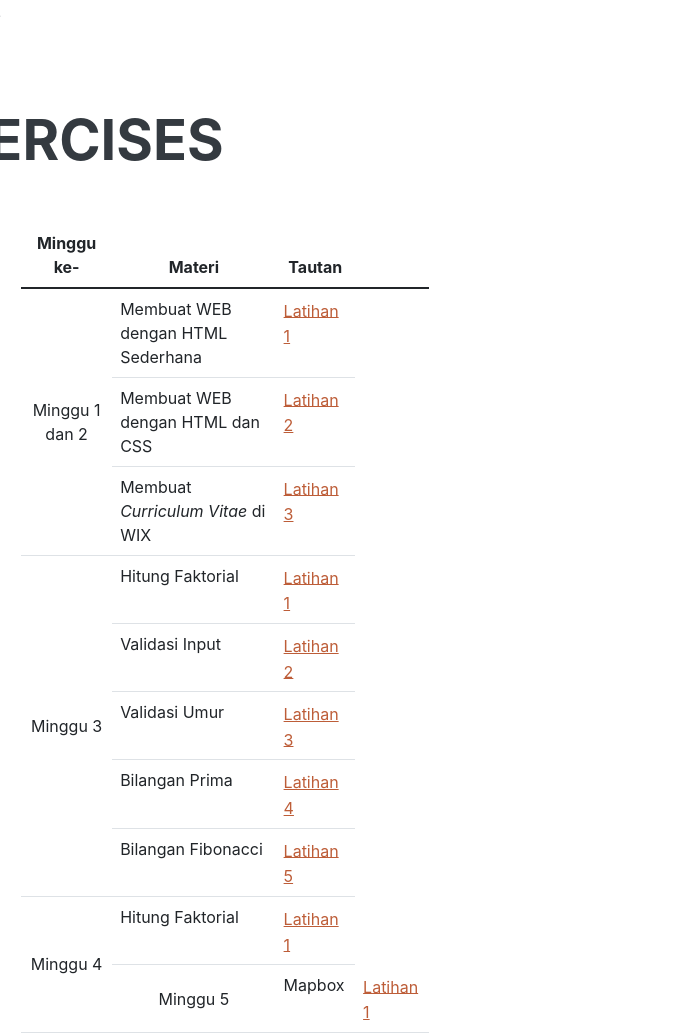
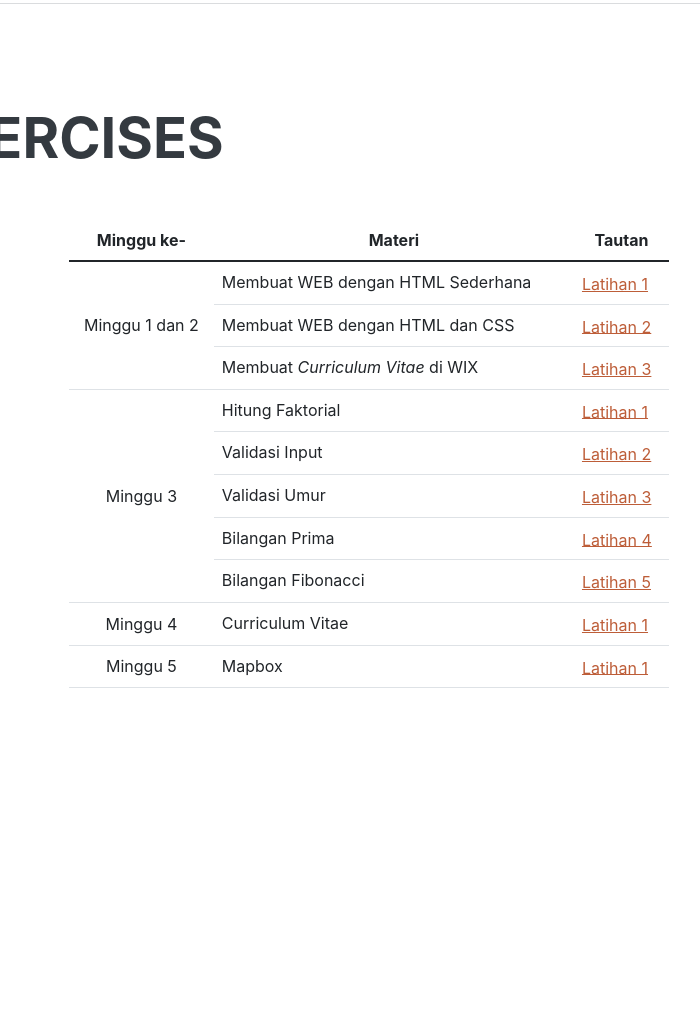
Before and after one commit to RaffiSatya/RaffiSatya.github.io, a plain HTML site: page Minggu 4/index.html in a window 1280 px wide. Shown: the part 6828-7863 px from the top of the page, without its empty margins (407-1107 px from the left). After the commit the page ends 7632 px from the top, so only its background shows below. Drawn offline with nearby package versions, Linux system fonts and the light colour scheme; a web font is replaced by a local one.

Commit message:
menambahkan

```diff
--- a/Minggu 4/index.html
+++ b/Minggu 4/index.html
@@ -254,84 +254,11 @@
                     </ul>
                 </div>
             </section>
-            hr class="m-0" />
+            <hr class="m-0" />
             <!-- Exercises-->
             <section class="resume-section" id="exercises">
                 <div class="resume-section-content">
                     <h2 class="mb-5">Exercises</h2>
-                    <div class="d-flex flex-column flex-md-row justify-content-between mb-5">
-                        <div class="row justify-content-center table-responsive">
-    <div class="table-responsive col-md-8">
-      <table class="table">
-        <thead>
-          <tr>
-            <th scope="col" class="text-center">Minggu ke-</th>
-            <th scope="col" class="text-center">Materi</th>
-            <th scope="col" class="text-center">Tautan</th>
-          </tr>
-        </thead>
-        <tbody class="table-group-divider">
-          <tr>
-            <td rowspan="3" class="align-middle text-center">Minggu 1 dan 2</td>
-            <td>Membuat WEB dengan HTML Sederhana</td>
-            <td><a href="Minggu 1/Latihan 1/index.html" target="_ blank" class="align-middle text-center">Latihan 1</a></td>
-          </tr>
-          <tr>
-            <td>Membuat WEB dengan HTML dan CSS</td>
-            <td><a href="Minggu 1/Latihan 2/index.html" target="_ blank" class="align-middle text-center">Latihan 2</a></td>
-          </tr>
-          <tr>
-            <td>Membuat <i>Curriculum Vitae</i> di WIX</td>
-            <td><a href="Minggu 1/Latihan 3/index.html" target="_ blank" class="align-middle text-center">Latihan 3</a></td>
-          </tr>
-          <tr>
-            <td rowspan="5" class="text-center align-middle">Minggu 3</td>
-            <td>Hitung Faktorial</td>
-            <td><a href="Minggu 3/Latihan 1/index.html" target="_ blank" class="align-middle text-center">Latihan 1</a></td>
-          </tr>
-          <tr>
-            <td>Validasi Input</td>
-            <td><a href="Minggu 3/Latihan 2/index.html" target="_ blank" class="align-middle text-center">Latihan 2</a></td>
-          </tr>
-          <tr>
-            <td>Validasi Umur</td>
-            <td><a href="Minggu 3/Latihan 3/index.html" target="_ blank" class="align-middle text-center">Latihan 3</a></td>
-          </tr>
-          <tr>
-            <td>Bilangan Prima</td>
-            <td><a href="Minggu 3/Latihan 4/index.html" target="_ blank" class="align-middle text-center">Latihan 4</a></td>
-          </tr>
-          <tr>
-            <td>Bilangan Fibonacci</td>
-            <td><a href="Minggu 3/Latihan 5/index.html" target="_ blank" class="align-middle text-center">Latihan 5</a></td>
-          </tr>
-          <tr>
-            <td rowspan="5" class="text-center align-middle">Minggu 4</td>
-            <td>Hitung Faktorial</td>
-            <td><a href="Minggu 4/index.html" target="_ blank" class="align-middle text-center">Latihan 1</a></td>
-          </tr>
-          <tr>
-            <td rowspan="5" class="text-center align-middle">Minggu 5</td>
-            <td>Mapbox</td>
-            <td><a href="Minggu 5/index.html" target="_ blank" class="align-middle text-center">Latihan 1</a></td>
-          </tr>
-        </tbody>
-      </table>
-    </div>
-  </div>
-                    </div>
-                </div>
-            </section>
-        </div>
-        <!-- Bootstrap core JS-->
-        <script src="https://cdn.jsdelivr.net/npm/bootstrap@5.2.3/dist/js/bootstrap.bundle.min.js"></script>
-        <!-- Core theme JS-->
-        <script src="js/scripts.js"></script>
-    </body>
-</html>
-
-
-
                     <div class="row justify-content-center table-responsive">
                         <div class="table-responsive col-md-8">
                           <table class="table">
@@ -379,7 +306,7 @@
                               </tr>
                               <tr>
                                 <td rowspan="1" class="text-center align-middle">Minggu 4</td>
-            <td>Hitung Faktorial</td>
+                                <td>Curriculum Vitae</td>
                                 <td><a href="Minggu 4/index.html" target="_ blank" class="align-middle text-center">Latihan 1</a></td>
                               </tr>
                               <tr>
@@ -391,3 +318,12 @@
                           </table>
                         </div>
                       </div>
+
+            </section>
+        </div>
+        <!-- Bootstrap core JS-->
+        <script src="https://cdn.jsdelivr.net/npm/bootstrap@5.2.3/dist/js/bootstrap.bundle.min.js"></script>
+        <!-- Core theme JS-->
+        <script src="js/scripts.js"></script>
+    </body>
+</html>
```
Lines whose indentation alone changed are shown as unchanged.
